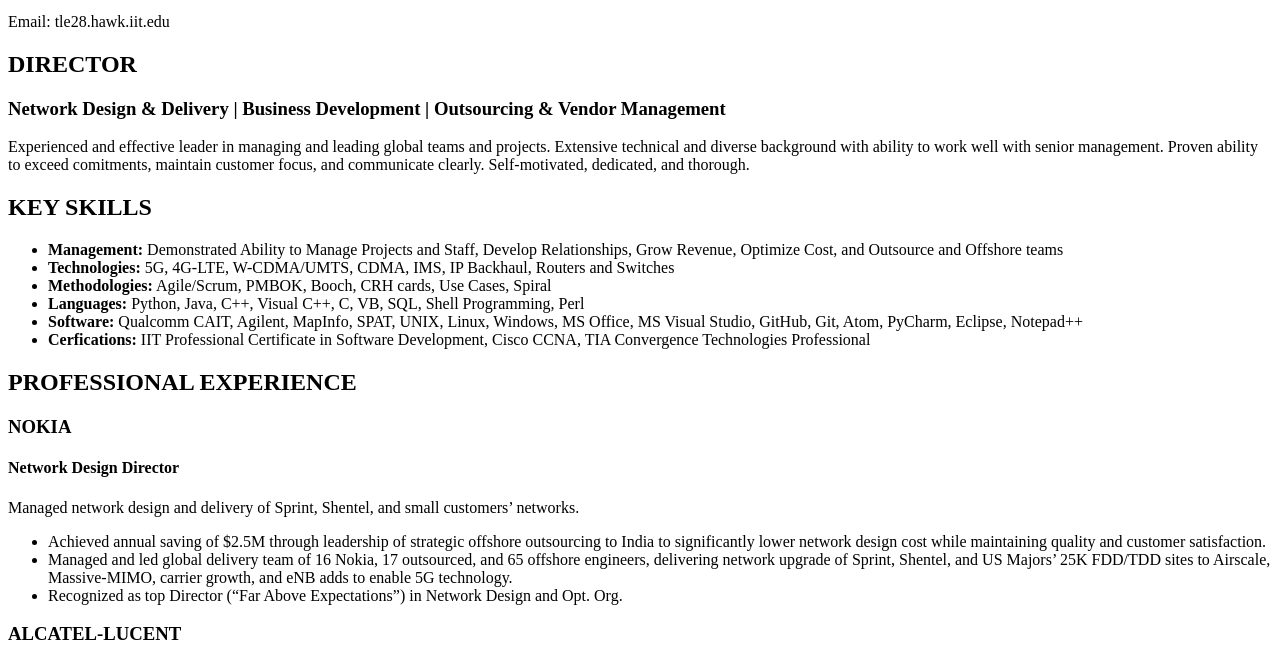
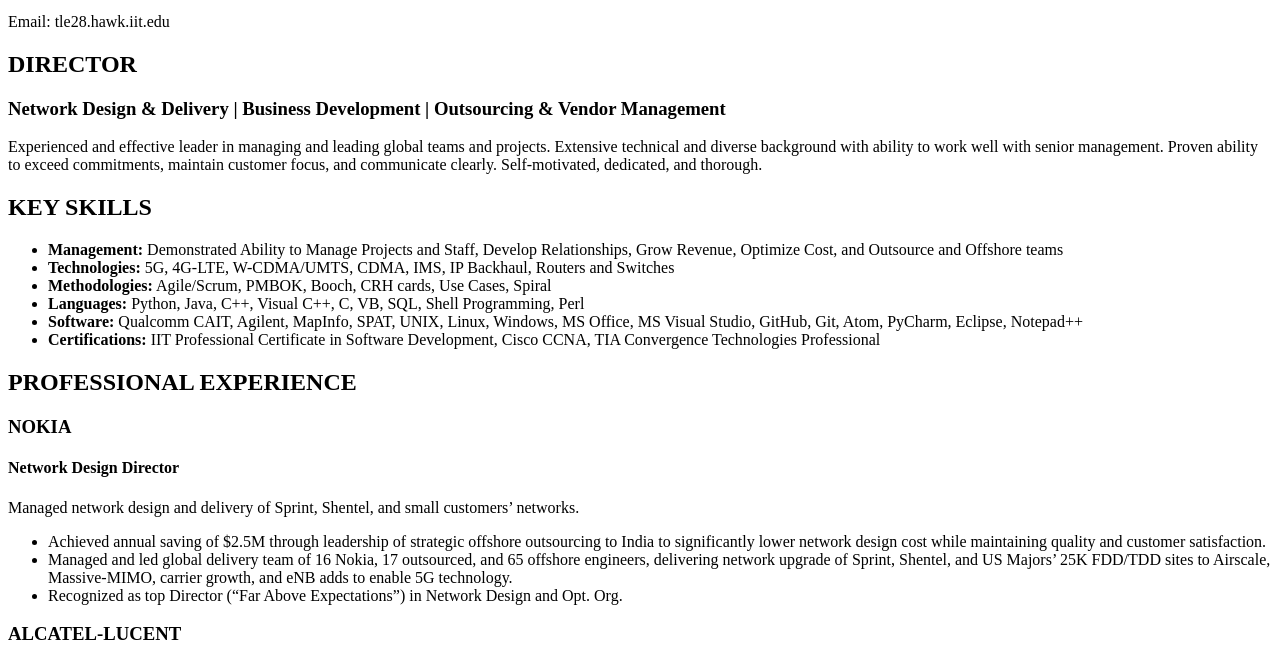
Before and after one commit to trile2k/Project1, a plain HTML site: page resume.html in a window 1280 px wide. Shown: the part 127-791 px from the top of the page. Drawn offline with Linux system fonts and the light colour scheme.

Commit message:
Fix spelling errors in resume.html

```diff
--- a/resume.html
+++ b/resume.html
@@ -36,7 +36,7 @@
         Management</h3>
       <p>Experienced and effective leader in managing and leading global teams and projects.
         Extensive technical and diverse background with ability to work well with senior management.
-        Proven ability to exceed comitments, maintain customer focus, and communicate clearly.
+        Proven ability to exceed commitments, maintain customer focus, and communicate clearly.
         Self-motivated, dedicated, and thorough.</p>
     </section>
 
@@ -52,7 +52,7 @@
         <li><strong>Languages:</strong> Python, Java, C++, Visual C++, C, VB, SQL, Shell Programming, Perl</li>
         <li><strong>Software:</strong> Qualcomm CAIT, Agilent, MapInfo, SPAT, UNIX, Linux, Windows, MS Office,
           MS Visual Studio, GitHub, Git, Atom, PyCharm, Eclipse, Notepad++</li>
-        <li><strong>Cerfications: </strong> IIT Professional Certificate in Software Development, Cisco CCNA,
+        <li><strong>Certifications: </strong> IIT Professional Certificate in Software Development, Cisco CCNA,
           TIA Convergence Technologies Professional</li>
       </ul>
     </section>
@@ -113,7 +113,7 @@
         <li>Technical Deputy for the Costa Rica ICE CDMA project.  Responsible for E2E solution to meet
           customer’s network contractual requirements.  Worked as internal and customer external POCs for
           all planning, deployment, customer acceptance, technical issues and escalations</li>
-        <li>RF Optization Lead for the CDMA Thailand CAT customer.  Responsible for all phases of the
+        <li>RF Optimization Lead for the CDMA Thailand CAT customer.  Responsible for all phases of the
           project, including planning, reviewing, negotiating, execution, and KT to local team. </li>
       </ul>
     </section>
```
